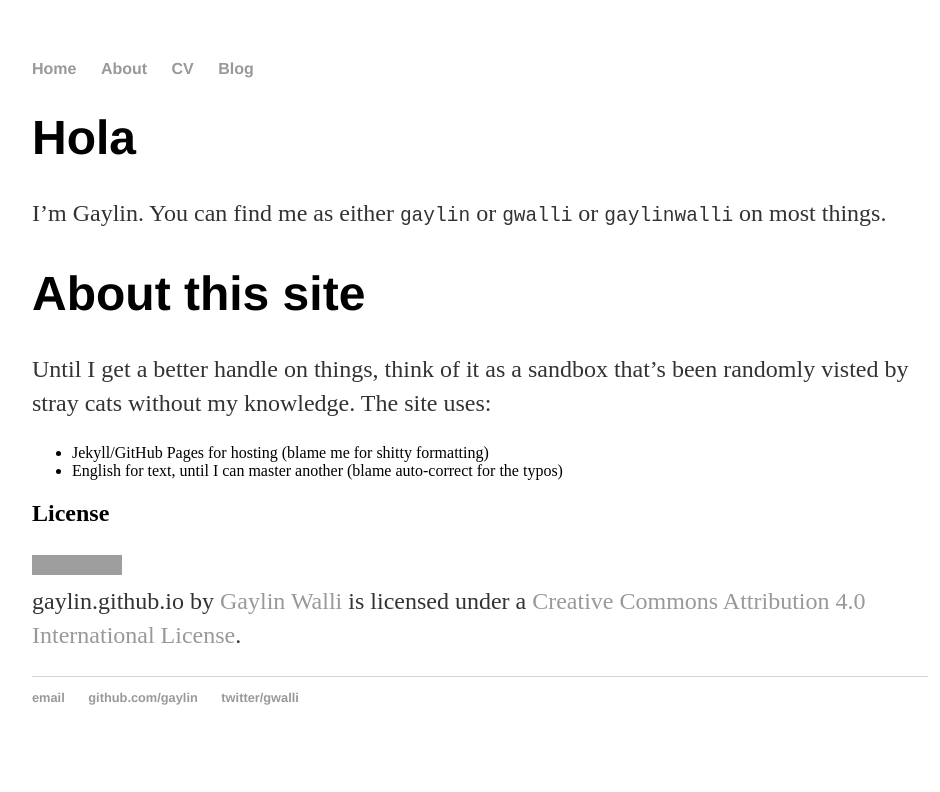
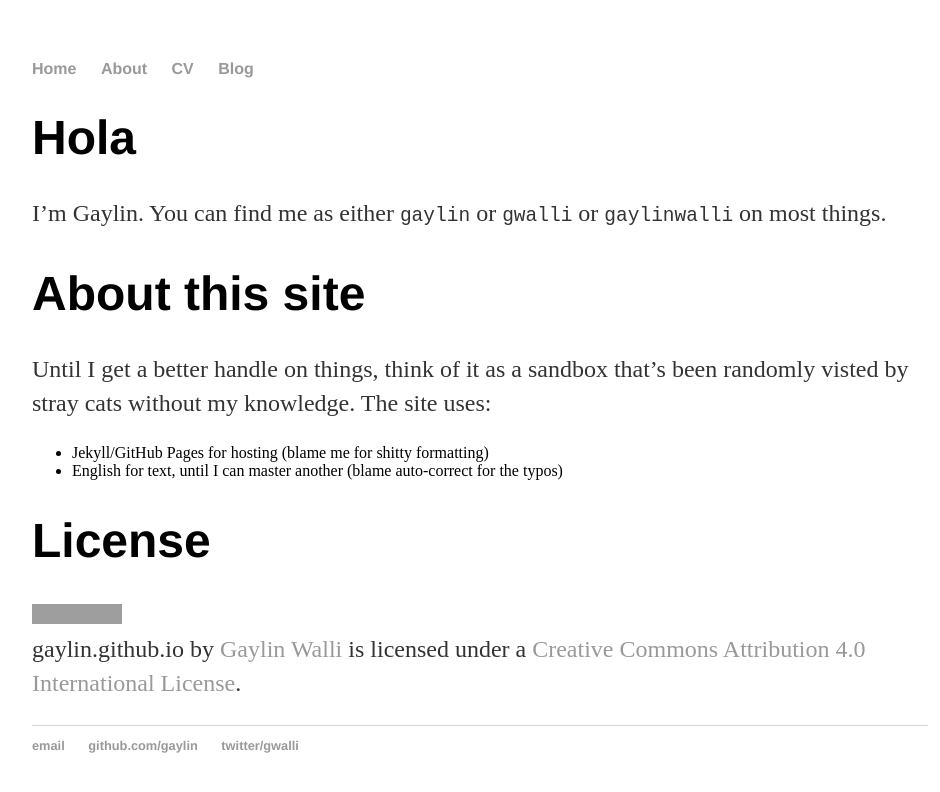
Before and after one commit to gaylin/gaylin.github.io, a Jekyll site: the page built from about.md, in a window 1280 px wide. Shown: the top 792 px of the page, without its empty margins (160-1100 px from the left). Built offline with Jekyll 4.4.1, drawn with Linux system fonts in a browser that asks for light colours; Markdown is read by kramdown in place of the engine named in the settings; grey boxes are pictures that could not be loaded.

```diff
--- a/about.md
+++ b/about.md
@@ -14,6 +14,6 @@ Until I get a better handle on things, think of it as a sandbox that's been rand
 - Jekyll/GitHub Pages for hosting (blame me for shitty formatting)
 - English for text, until I can master another (blame auto-correct for the typos)
 
-## License
+# License
 
 <a rel="license" href="http://creativecommons.org/licenses/by/4.0/"><img alt="Creative Commons License" style="border-width:0" src="https://i.creativecommons.org/l/by/4.0/88x31.png" /></a><br /><span xmlns:dct="http://purl.org/dc/terms/" property="dct:title">gaylin.github.io</span> by <a xmlns:cc="http://creativecommons.org/ns#" href="gaylin.github.io" property="cc:attributionName" rel="cc:attributionURL">Gaylin Walli</a> is licensed under a <a rel="license" href="http://creativecommons.org/licenses/by/4.0/">Creative Commons Attribution 4.0 International License</a>.
```
